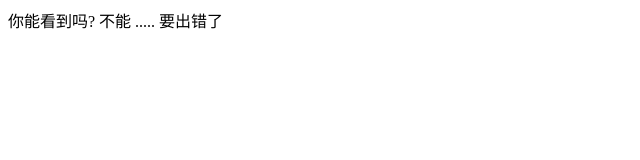
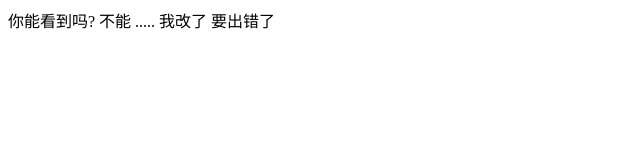
Before and after one commit to chenliuyang/My-project, a plain HTML site: page 0919JS24/index.html in a window 1280 px wide. Shown: the full height of the page, 0-640 px from the left. Drawn offline with Linux system fonts and the light colour scheme.

Commit message:
Update index.html

```diff
--- a/0919JS24/index.html
+++ b/0919JS24/index.html
@@ -8,6 +8,7 @@
 		你能看到吗?
 		不能
 		.....
+		我改了
 		要出错了
 	</body>
 </html>
```
